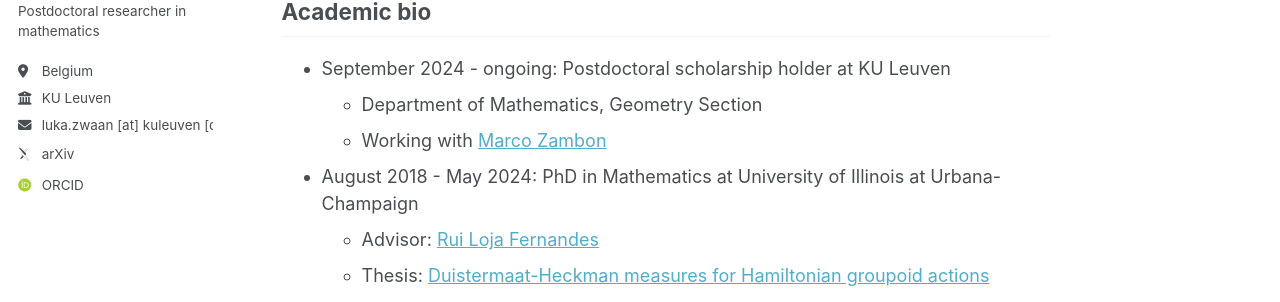
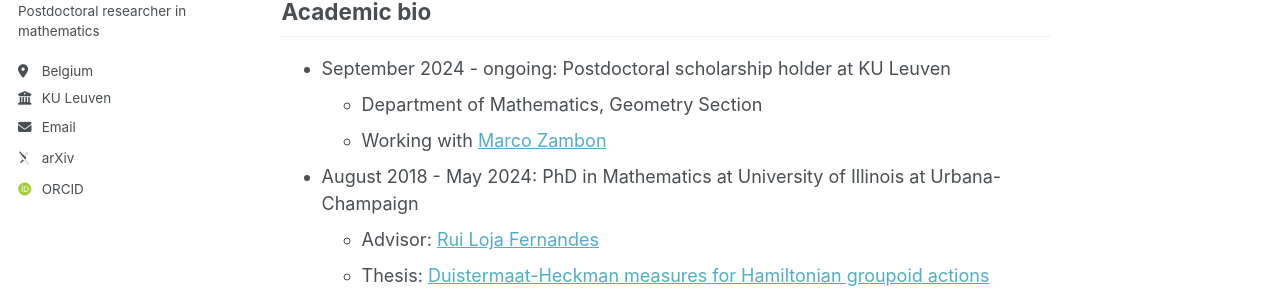
Before and after one commit to LukaZwaan/lukazwaan.github.io, a Jekyll site: the page built from _pages/about.md, in a window 1280 px wide. Shown: the part 315-617 px from the top of the page. Built offline with Jekyll 4.4.1, drawn with Linux system fonts in a browser that asks for light colours; some web fonts are replaced; a script bundle is joined from its source files by our own code; library files that are not in the unit come from our copies.

Commit message:
Update author-profile.html

```diff
--- a/_includes/author-profile.html
+++ b/_includes/author-profile.html
@@ -33,10 +33,9 @@
       {% if author.uri %}
         <li><a href="{{ author.uri }}"><i class="fas fa-fw fa-link icon-pad-right" aria-hidden="true"></i>{{ site.data.ui-text[site.locale].website_label | default: "Website" }}</a></li>
       {% endif %}
-      <!--{% if author.email %}
+      {% if author.email %}
         <li><a href="mailto:{{ author.email }}"><i class="fas fa-fw fa-envelope icon-pad-right" aria-hidden="true"></i>{{ site.data.ui-text[site.locale].email_label | default: "Email" }}</a></li>
-      {% endif %}-->
-        <li class="author__desktop"><i class="fas fa-fw fa-envelope icon-pad-right" aria-hidden="true"></i>{{ "luka.zwaan [at] kuleuven [dot] be" }}</li>
+      {% endif %}
 
       <!-- Font Awesome and Academicons icons / Academic websites -->
       {% if author.academia %}
```
